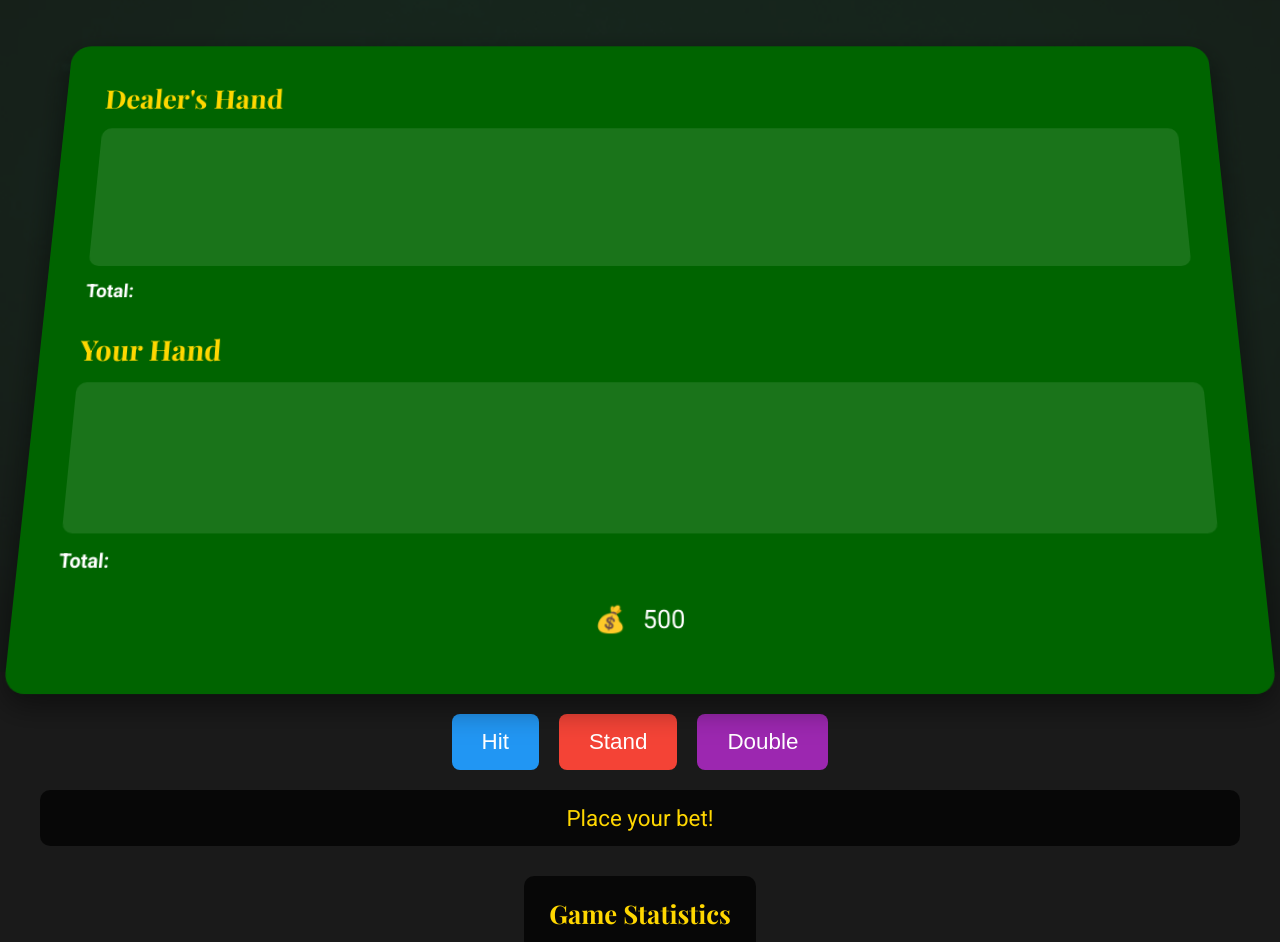
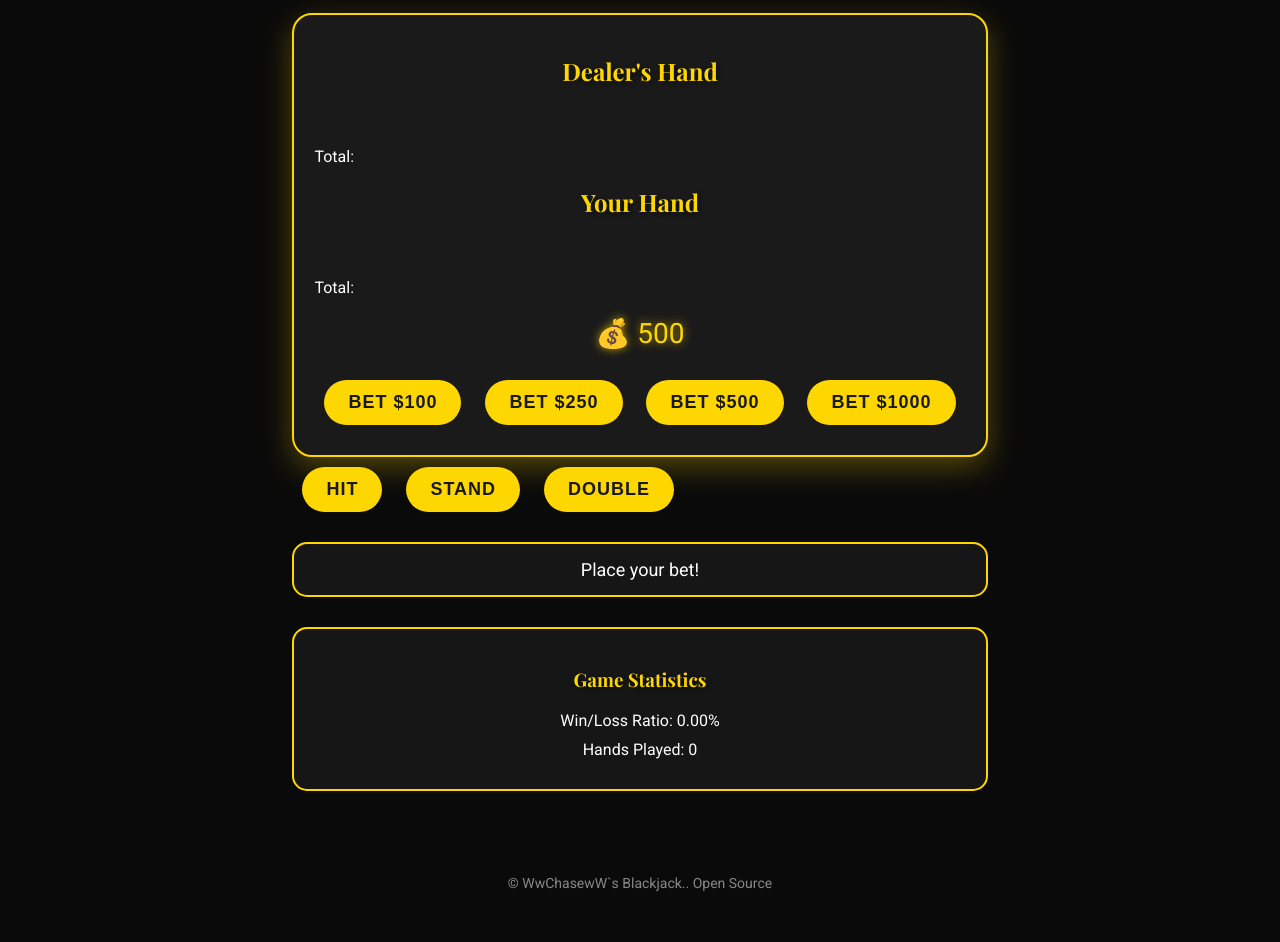
Before and after one commit to WwChasewW/blackjack, a plain HTML site: page index.html in a window 1280 px wide. Shown: the part 128-1070 px from the top of the page. Drawn offline with nearby package versions, Linux system fonts and the light colour scheme.

Commit message:
New Color theme and some bug fixes

```diff
--- a/index.html
+++ b/index.html
@@ -50,7 +50,7 @@
                         <button class="bet-btn" data-amount="500">Bet $500</button>
                         <button class="bet-btn" data-amount="1000">Bet $1000</button>
                     </div>
-                    <button class="get-free" id="get-free-money-btn" style="display: none;">Get free $500</button>
+                    <button href="https://www.youtube.com/channel/UCXzXG83AgqF2jE1IfY8VhWw" class="get-free" id="get-free-money-btn" style="display: none;">Get free $500</button>
                 </div>
             </div>
             <div id="actions">
--- a/style.css
+++ b/style.css
@@ -1,71 +1,89 @@
-  /* Reset and base styles */
-  * {
+/* Base styles */
+body {
+  background-color: #0a0a0a;
+  color: #ffffff;
+  font-family: 'Roboto', sans-serif;
+  display: flex;
+  flex-direction: column;
+  align-items: center;
+  justify-content: center;
+  min-height: 100vh;
   margin: 0;
-      padding: 0;
+  padding: 20px;
   box-sizing: border-box;
 }
 
-  body {
-      font-family: 'Roboto', sans-serif;
-      background-color: #1a1a1a;
-      color: #ffffff;
-      min-height: 100vh;
-      display: flex;
-      flex-direction: column;
+h1, h2, h3 {
+  font-family: 'Playfair Display', serif;
+  color: #ffd700;
+  text-shadow: 2px 2px 4px rgba(0, 0, 0, 0.5);
+  text-align: center;
 }
 
-  .casino-background {
-      position: fixed;
-      top: 0;
-      left: 0;
+/* Table layout */
+.table-layout {
+  background-color: #1a1a1a;
+  border-radius: 20px;
+  padding: 20px;
+  box-shadow: 0 10px 30px rgba(255, 215, 0, 0.3);
+  border: 2px solid #ffd700;
+  max-width: 100%;
   width: 100%;
-      height: 100%;
-      background-image: url('casino-background.jpg');
-      background-size: cover;
-      background-position: center;
-      opacity: 0.2;
-      z-index: -1;
+  box-sizing: border-box;
 }
 
-  /* Header styles */
-  header {
-      text-align: center;
+/* Cards */
+.cards-container {
+  display: flex;
+  justify-content: center;
+  flex-wrap: wrap;
+  gap: 10px;
   padding: 20px 0;
-      background-color: rgba(0, 0, 0, 0.7);
-  }
-
-  h1 {
-      font-family: 'Playfair Display', serif;
-      font-size: 3rem;
-      color: #ffd700;
-      text-shadow: 2px 2px 4px rgba(0, 0, 0, 0.5);
-  }
-
-  .subtitle {
-      font-size: 1.2rem;
-      color: #ffffff;
 }
 
 .card {
-      width: 80px;
-      height: 104px;
+  width: 70px;
+  height: 105px;
   background-color: #fff;
-      border-radius: 5px;
+  border-radius: 8px;
   display: inline-flex;
   justify-content: center;
   align-items: center;
-      font-size: 18px;
+  font-size: 20px;
+  font-weight: bold;
   color: #1a1a2e;
-      box-shadow: 0 4px 8px rgba(0, 0, 0, 0.3);
+  box-shadow: 0 4px 8px rgba(0, 0, 0, 0.5);
   transition: transform 0.3s ease, box-shadow 0.3s ease;
-      animation: dealCard 0.5s ease-out backwards;
-      background-image: linear-gradient(to bottom right, #ffffff, #f0f0f0);
-      flex-shrink: 0;
+  animation: dealCard 0.5s cubic-bezier(0.25, 0.46, 0.45, 0.94) backwards;
+  background-image: linear-gradient(135deg, #ffffff, #f0f0f0);
+  position: relative;
+  overflow: hidden;
   margin-right: 10px;
 }
 
+.card::before {
+  content: '';
+  position: absolute;
+  top: -50%;
+  left: -50%;
+  width: 200%;
+  height: 200%;
+  background: linear-gradient(
+      to bottom right,
+      rgba(255, 255, 255, 0.3) 0%,
+      rgba(255, 255, 255, 0.1) 50%,
+      transparent 100%
+  );
+  transform: rotate(45deg);
+  pointer-events: none;
+}
+
+.card:hover {
+  transform: translateY(-5px) scale(1.05);
+  box-shadow: 0 8px 16px rgba(255, 215, 0, 0.4);
+}
+
 .card.hidden {
-      background-image: url('card-back.jpg');
   background-size: cover;
   color: transparent;
 }
@@ -74,224 +92,138 @@
   display: flex;
   flex-wrap: nowrap;
   overflow-x: auto;
+  padding: 20px 0;
 }
 
+/* Buttons */
+.action-btn, .bet-btn {
+  background-color: #ffd700;
+  color: #1a1a1a;
+  border: none;
+  padding: 12px 24px;
+  font-size: 18px;
+  font-weight: bold;
+  border-radius: 25px;
+  cursor: pointer;
+  transition: all 0.3s ease;
+  text-transform: uppercase;
+  letter-spacing: 1px;
+  margin: 10px;
+}
+
+.action-btn:hover, .bet-btn:hover {
+  background-color: #ffec8b;
+  transform: translateY(-2px) scale(1.05);
+  box-shadow: 0 4px 8px rgba(255, 215, 0, 0.5);
+}
+
+/* Money display */
+.money-display {
+  font-size: 28px;
+  color: #ffd700;
+  text-shadow: 0 0 10px rgba(255, 215, 0, 0.7);
+  text-align: center;
+  margin: 20px 0;
+}
+
+/* Message box */
+.message-box {
+  background-color: rgba(26, 26, 26, 0.8);
+  border: 2px solid #ffd700;
+  border-radius: 15px;
+  padding: 15px;
+  font-size: 18px;
+  text-align: center;
+  margin: 20px 0;
+  animation: fadeIn 0.5s ease-out;
+  max-width: 100%;
+  width: 100%;
+  box-sizing: border-box;
+}
+
+/* Statistics section */
+.statistics-section {
+  background-color: rgba(26, 26, 26, 0.8);
+  border: 2px solid #ffd700;
+  border-radius: 15px;
+  padding: 20px;
+  margin: 30px 0;
+  text-align: center;
+  max-width: 100%;
+  width: 100%;
+  box-sizing: border-box;
+}
+
+.stats-text {
+  font-size: 16px;
+  color: #ffffff;
+  margin: 10px 0;
+}
+
+/* Footer */
+footer {
+  margin-top: 40px;
+  text-align: center;
+  color: #888888;
+  font-size: 14px;
+}
+
+/* Animations */
+@keyframes dealCard {
+  from {
+    opacity: 0;
+    transform: translateY(-50px) rotate(-10deg);
+  }
+  to {
+    opacity: 1;
+    transform: translateY(0) rotate(0);
+  }
+}
+
+@keyframes fadeIn {
+  from { opacity: 0; transform: translateY(-20px); }
+  to { opacity: 1; transform: translateY(0); }
+}
+
+/* Responsive design */
 @media (max-width: 600px) {
   .card {
-          width: 50px;
-          height: 70px;
+    width: 60px;
+    height: 90px;
+    font-size: 18px;
+  }
+
+  .action-btn, .bet-btn {
+    padding: 10px 20px;
+    font-size: 16px;
+  }
+
+  .money-display {
+    font-size: 24px;
+  }
+
+  .message-box, .statistics-section {
     font-size: 16px;
   }
 }
 
-
-  /* Main content styles */
-  main {
-      flex: 1;
-      display: flex;
-      flex-direction: column;
-      align-items: center;
-      justify-content: center;
-      padding: 20px;
+@media (max-width: 400px) {
+  .card {
+    width: 50px;
+    height: 75px;
+    font-size: 16px;
   }
 
-  #game-container {
-      width: 100%;
-      max-width: 1200px;
-      perspective: 1000px;
-  }
-
-  .table-layout {
-      background-color: #006400;
-      border-radius: 20px;
-      padding: 40px;
-      box-shadow: 0 10px 30px rgba(0, 0, 0, 0.5);
-      transform: rotateX(10deg);
-
-  }
-
-
-  .dealer-section, .player-section {
-      margin-bottom: 30px;
-  }
-
-  h2 {
-      font-family: 'Playfair Display', serif;
-      font-size: 1.8rem;
-      margin-bottom: 15px;
-      color: #ffd700;
-  }
-
-  .cards-container {
-      min-height: 150px;
-      background-color: rgba(255, 255, 255, 0.1);
-      border-radius: 10px;
-      padding: 15px;
-      margin-bottom: 15px;
-  }
-
-  .total-box {
-      font-size: 1.2rem;
-      font-weight: bold;
-      color: #ffffff;
-  }
-
-  /* Money section styles */
-  .money-section {
-      display: flex;
-      flex-direction: column;
-      align-items: center;
-      margin-top: 30px;
+  .action-btn, .bet-btn {
+    padding: 8px 16px;
+    font-size: 14px;
   }
 
   .money-display {
-      font-size: 1.5rem;
-      margin-bottom: 15px;
+    font-size: 20px;
   }
 
-  .money-icon {
-      margin-right: 10px;
-  }
-
-  .bet-buttons {
-
-      display: none;
-      flex-wrap: wrap;
-      justify-content: center;
-      gap: 15px;
-      margin-bottom: 15px;
-  }
-
-  .bet-buttons.show {
-      display: flex;
-  }
-
-  /* Button styles */
-  button {
-      font-size: 1.2rem;
-      padding: 12px 24px;
-      border: none;
-      border-radius: 8px;
-      cursor: pointer;
-      transition: all 0.3s ease;
-  }
-
-  .bet-btn {
-      background-color: #4CAF50;
-      color: rgb(255, 255, 255);
-  }
-
-  .bet-btn:hover {
-      background-color: #45a049;
-  }
-
-  #get-free-money-btn {
-      background-color: #FFD700;
-      color: #000000;
-  }
-
-  #get-free-money-btn:hover {
-      background-color: #FFC400;
-  }
-
-  #actions {
-      display: flex;
-      justify-content: center;
-      gap: 20px;
-      margin-top: 30px;
-  }
-
-  .action-btn {
-      font-size: 1.4rem;
-      padding: 15px 30px;
-  }
-
-  #hit-btn {
-      background-color: #2196F3;
-      color: white;
-  }
-
-  #hit-btn:hover {
-      background-color: #1E88E5;
-  }
-
-  #stand-btn {
-      background-color: #F44336;
-      color: white;
-  }
-
-  #stand-btn:hover {
-      background-color: #E53935;
-  }
-
-  #double-btn {
-      background-color: #9C27B0;
-      color: white;
-  }
-
-  #double-btn:hover {
-      background-color: #8E24AA;
-  }
-
-  /* Message box styles */
-  .message-box {
-      font-size: 1.4rem;
-      text-align: center;
-      margin-top: 20px;
-      padding: 15px;
-      background-color: rgba(0, 0, 0, 0.7);
-      border-radius: 10px;
-      color: #ffd700;
-  }
-
-  /* Statistics section styles */
-  .statistics-section {
-      margin-top: 30px;
-      text-align: center;
-      background-color: rgba(0, 0, 0, 0.7);
-      padding: 20px;
-      border-radius: 10px;
-  }
-
-  .statistics-section h3 {
-      font-family: 'Playfair Display', serif;
-      font-size: 1.6rem;
-      color: #ffd700;
-      margin-bottom: 15px;
-  }
-
-  .stats-text {
-      font-size: 1.2rem;
-      margin-bottom: 10px;
-  }
-
-  /* Footer styles */
-  footer {
-      text-align: center;
-      padding: 20px;
-      background-color: rgba(0, 0, 0, 0.7);
-      color: #ffffff;
-  }
-
-  /* Responsive design */
-  @media (max-width: 768px) {
-      h1 {
-          font-size: 2.5rem;
-      }
-
-      .table-layout {
-          padding: 20px;
-      }
-
-      .bet-buttons {
-          flex-direction: column;
-      }
-
-      #actions {
-          flex-direction: column;
-      }
-
-      .action-btn {
-          width: 100%;
+  .message-box, .statistics-section {
+    font-size: 14px;
   }
 }
--- a/system.js
+++ b/system.js
@@ -31,7 +31,6 @@ const putCardSound = new Audio('audio/PutCard.mp3');
 const bustSound = new Audio('audio/Bust.mp3');
 const winSound = new Audio('audio/YouWin.mp3');
 const blackjackSound = new Audio('audio/BlackJack.mp3');
-;
 
 function playSound(sound) {
     sound.currentTime = 0;
@@ -94,7 +93,14 @@ function updateTotals() {
     playerTotal = calculateHandValue(playerHand);
     dealerTotal = calculateHandValue(dealerHand);
     playerTotalElement.textContent = playerTotal;
-    dealerTotalElement.textContent = dealerTotal;
+
+    // Show dealer's total, but only count the first card if it's the player's turn
+    if (hitButton.disabled && standButton.disabled) {
+        dealerTotalElement.textContent = dealerTotal;
+    } else {
+        const visibleCardValue = calculateHandValue([dealerHand[0]]);
+        dealerTotalElement.textContent = dealerTotal - (calculateHandValue([dealerHand[1]]));
+    }
 }
 
 function checkBlackjack() {
@@ -134,7 +140,6 @@ function startGame() {
     }
 
     updateTotals();
-    dealerTotalElement.textContent = '?';
 
     if (!checkBlackjack()) {
         hitButton.disabled = false;
@@ -142,9 +147,7 @@ function startGame() {
         doubleButton.disabled = false;
         messageElement.textContent = "Player's turn";
     }
-}
-
-function hit() {
+}function hit() {
     const card = dealCard();
     playerHand.push(card);
     renderCard(card, playerHandElement);
@@ -185,7 +188,6 @@ function dealerPlay() {
         renderCard(card, dealerHandElement);
     }
     updateTotals();
-    dealerTotalElement.textContent = dealerTotal;
 
     const dealerTurn = () => {
         if (dealerTotal < 17) {
@@ -201,7 +203,6 @@ function dealerPlay() {
 
     setTimeout(dealerTurn, 1000);
 }
-
 function determineWinner() {
     if (dealerTotal > 21) {
         setTimeout(() => playSound(winSound), 500);
```
Also changed, not shown: 1 other file. Lines whose indentation alone changed are shown as unchanged.
